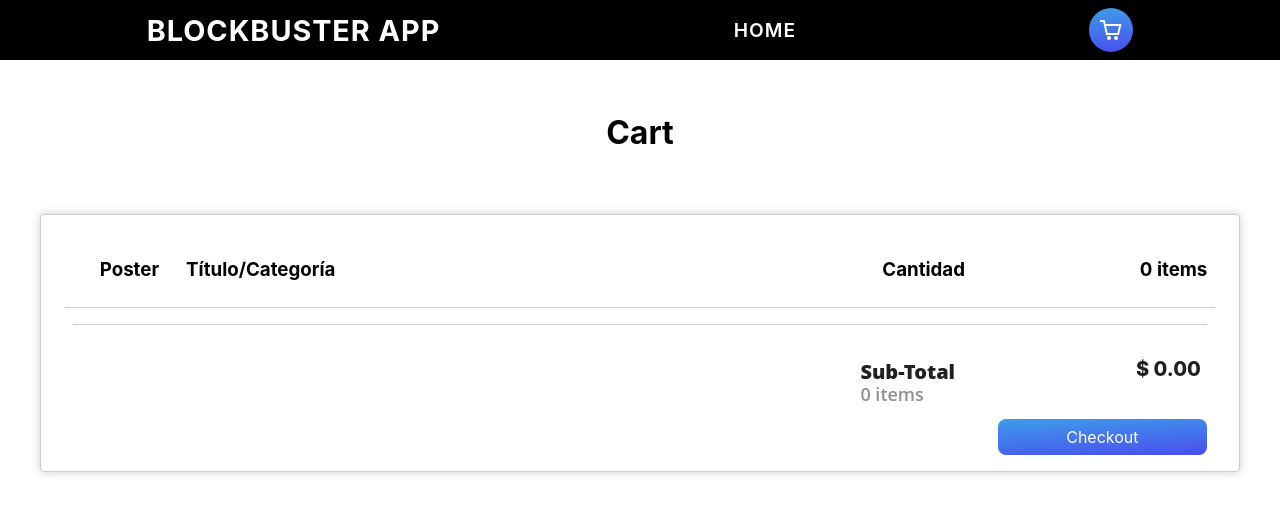
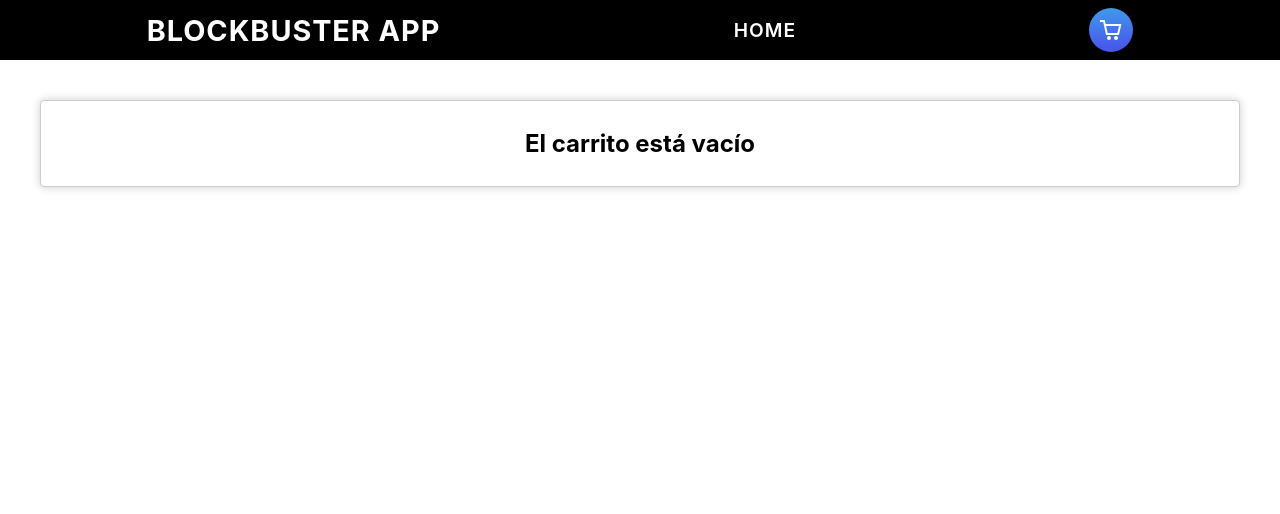
Before and after one commit to maoworshipper/blockbuster-app, a React (Create React App) app: page /cart in a window 1280 px wide. Shown: the top 514 px of the page. Built offline with nearby package versions, Linux system fonts and the light colour scheme.

Commit message:
Add empty cart validation to cart page

```diff
--- a/src/pages/Cart/index.tsx
+++ b/src/pages/Cart/index.tsx
@@ -2,6 +2,7 @@ import { Container } from "../../components/Container";
 import { Cart } from "../../components/Cart";
 import { useLocalStorage } from "../../hooks/useLocalStorage";
 import { Movie } from "../../types/movies";
+import { Box } from "../../components/UI";
 
 const storageName = "cart";
 
@@ -15,10 +16,13 @@ const CartPage = () => {
 
   return (
     <Container>
-      <Cart
-        cartItems={cart}
-        onEliminateItem={eliminateItem}
-      />
+      {cart.length > 0 ? (
+        <Cart cartItems={cart} onEliminateItem={eliminateItem} />
+      ) : (
+        <Box>
+          <h2>El carrito está vacío</h2>
+        </Box>
+      )}
     </Container>
   );
 };
```
